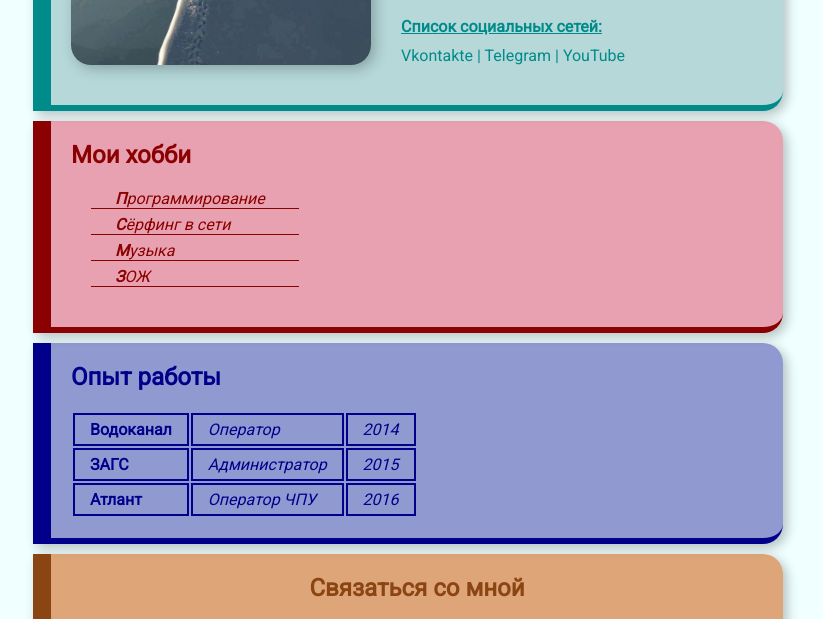
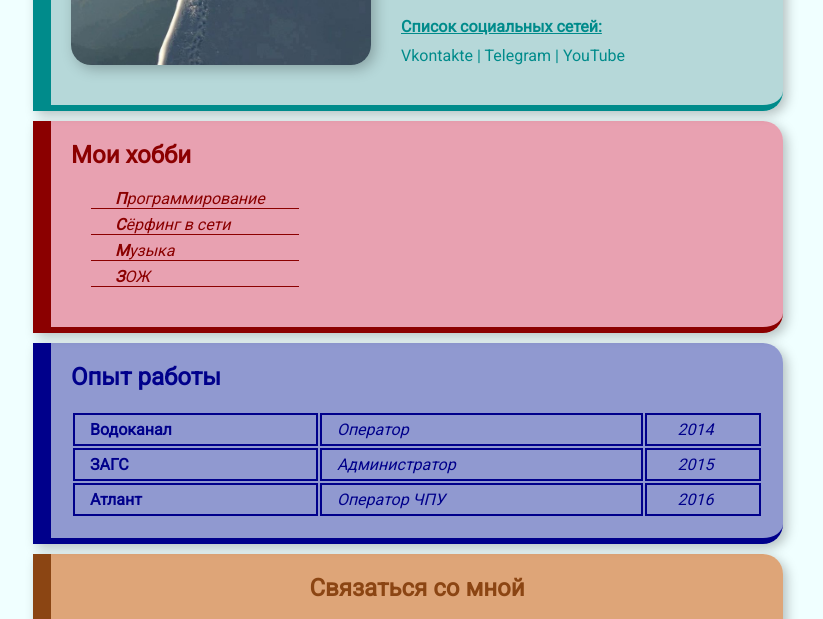
Before and after one commit to senves6/myresume, a plain HTML site: page index.html in a window 1280 px wide. Shown: the part 157-776 px from the top of the page, without its empty margins (232-1055 px from the left). Drawn offline with Linux system fonts and the light colour scheme.

Commit message:
Edit styles <table>

```diff
--- a/styles.css
+++ b/styles.css
@@ -120,7 +120,7 @@ h1, h2, h4 {
 }
 
 .table {
-    width: 50%;
+    width: 100%;
 }
 
 .table td {
@@ -132,12 +132,14 @@ h1, h2, h4 {
      font-weight: bold;
  }
 
- .table td:nth-child(2) {
+ .table td:nth-child(2),
+ .table td:last-child {
      font-style: italic;
  }
 
 .table td:last-child {
-    font-style: italic;
+    padding-left: 0;
+    text-align: center;
 }
 
 .footer {
```
